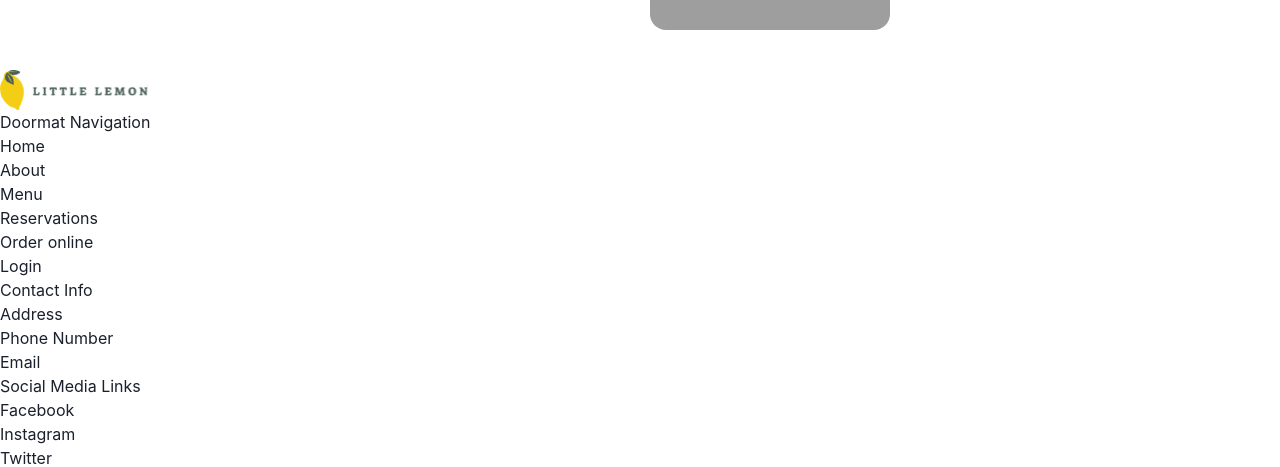
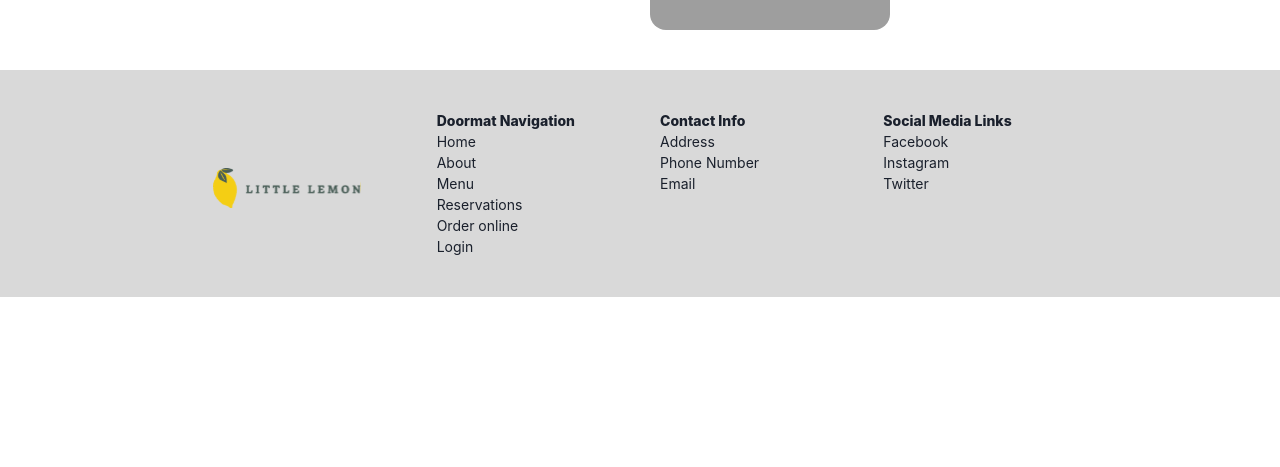
Before and after one commit to lexzee/captstone-project, a React (Create React App) app: page / in a window 1280 px wide. Shown: the part 1120-1587 px from the top of the page. After the commit the page ends 1417 px from the top, so only its background shows below. Built offline with nearby package versions, Linux system fonts and the light colour scheme; grey boxes are pictures that could not be loaded.

Commit message:
Basic Styling of f

```diff
--- a/src/components/Footer.jsx
+++ b/src/components/Footer.jsx
@@ -1,37 +1,44 @@
+import { Flex, Grid, GridItem, HStack, Text } from '@chakra-ui/react';
 import logo from '../assets/Logo.svg';
 
 const Footer = () => {
   return (
-    <footer>
-      <img src={logo} alt="Little lemon's logo" />
-      <aside>
-        <h4>Doormat Navigation</h4>
-        <ul>
-          <li><a href="">Home</a></li>
-          <li><a href="">About</a></li>
-          <li><a href="">Menu</a></li>
-          <li><a href="">Reservations</a></li>
-          <li><a href="">Order online</a></li>
-          <li><a href="">Login</a></li>
-        </ul>
-      </aside>
-      <aside>
-        <h4>Contact Info</h4>
-        <ul>
-          <li><a href="">Address</a></li>
-          <li><a href="">Phone Number</a></li>
-          <li><a href="">Email</a></li>
-        </ul>
-      </aside>
-      <aside>
-        <h4>Social Media Links</h4>
-        <ul>
-          <li><a href="">Facebook</a></li>
-          <li><a href="">Instagram</a></li>
-          <li><a href="">Twitter</a></li>
-        </ul>
-      </aside>
-    </footer>
+    <Grid as="footer" gridTemplateColumns="repeat(12, 1fr)" pt={10} pb={10} fontSize={'sm'} bg="#D9D9D9">
+      <GridItem colStart={3} colSpan={8}>
+        <Grid gap={10} templateColumns="repeat(4,1fr)">
+          <GridItem position="relative">
+            <img src={logo} alt="Little lemon's logo" style={{position: 'absolute', top: '40%', bottom: '40%'}}/>
+          </GridItem>
+          <GridItem>
+            <Text fontWeight="extrabold">Doormat Navigation</Text>
+            <Flex flexDir="column">
+              <a href="">Home</a>
+              <a href="">About</a>
+              <a href="">Menu</a>
+              <a href="">Reservations</a>
+              <a href="">Order online</a>
+              <a href="">Login</a>
+            </Flex>
+          </GridItem>
+          <GridItem>
+            <Text fontWeight="extrabold">Contact Info</Text>
+            <Flex flexDir="column">
+              <a href="">Address</a>
+              <a href="">Phone Number</a>
+              <a href="">Email</a>
+            </Flex>
+          </GridItem>
+          <GridItem>
+            <Text fontWeight="extrabold">Social Media Links</Text>
+            <Flex flexDir="column">
+              <a href="">Facebook</a>
+              <a href="">Instagram</a>
+              <a href="">Twitter</a>
+            </Flex>
+          </GridItem>
+        </Grid>
+      </GridItem>
+    </Grid>
   )
 }
 
```
